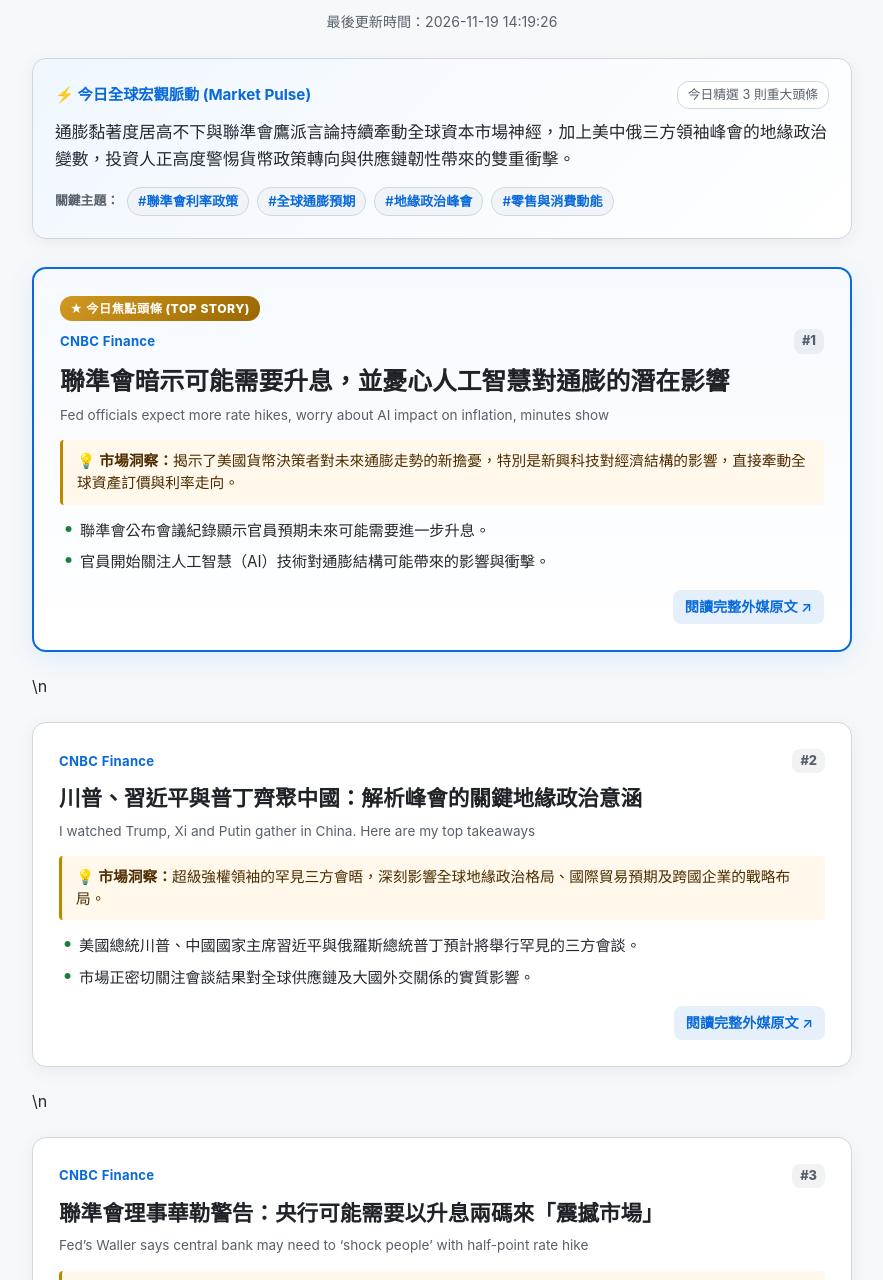
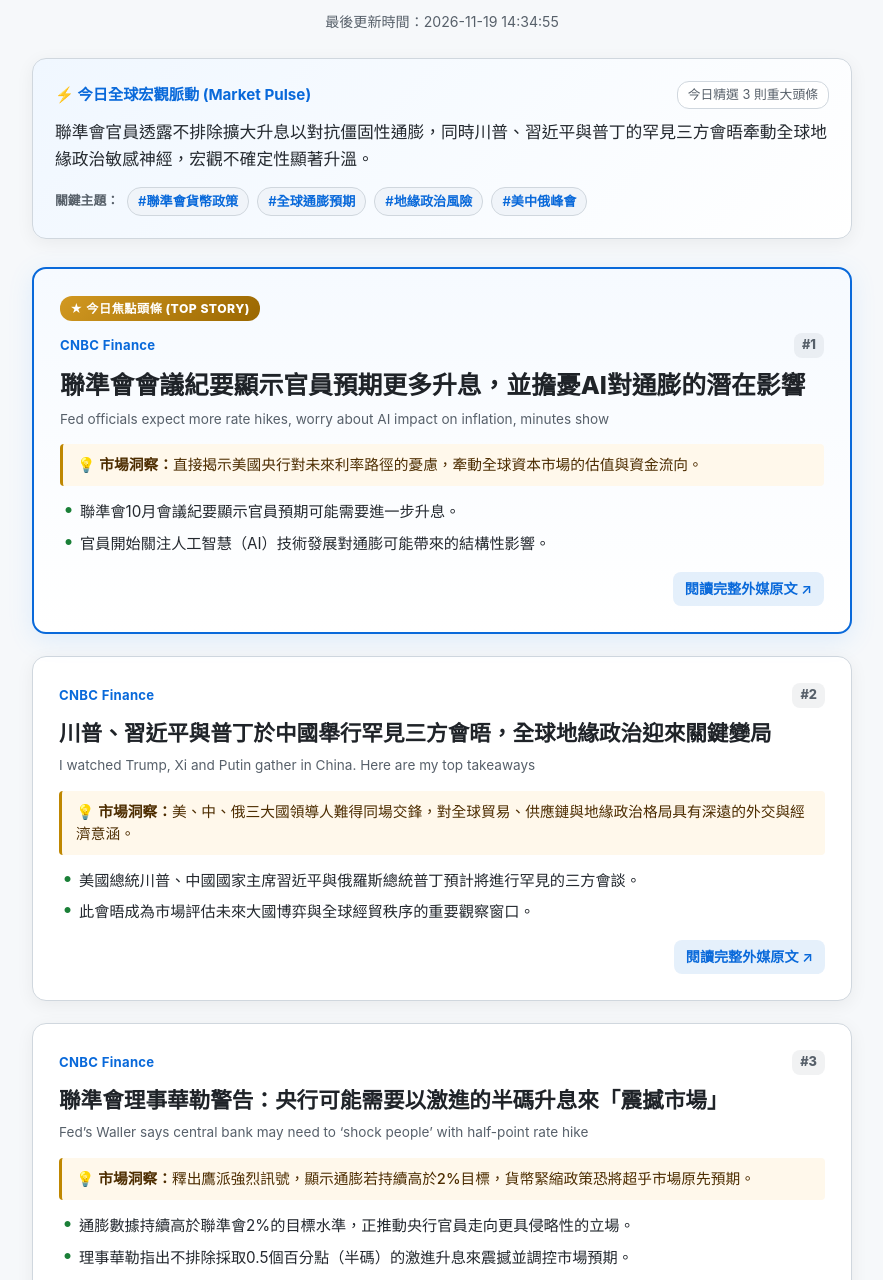
Before and after one commit to j810225-collab/daily-financial-news, a plain HTML site: page index.html in a window 1280 px wide. Shown: the part 145-1425 px from the top of the page, without its empty margins (198-1081 px from the left). Drawn offline with Linux system fonts and the light colour scheme.

Commit message:
Fix literal backslash-n artifact between cards and improve hero badge margin

```diff
--- a/index.html
+++ b/index.html
@@ -254,7 +254,7 @@
             border-radius: 12px;
             text-transform: uppercase;
             letter-spacing: 0.5px;
-            margin-bottom: 8px;
+            margin-bottom: 12px;
         }
 
         .card-header {
@@ -409,7 +409,7 @@
 
         <header>
             <h1>全球每日財經焦點</h1>
-            <div class="update-time">最後更新時間：2026-11-19 14:19:26</div>
+            <div class="update-time">最後更新時間：2026-11-19 14:34:55</div>
         </header>
 
         <!-- 今日情報速讀儀表盒 (Executive Summary) -->
@@ -418,10 +418,10 @@
                 <div class="pulse-title">⚡ 今日全球宏觀脈動 (Market Pulse)</div>
                 <div class="pulse-stat">今日精選 3 則重大頭條</div>
             </div>
-            <p class="pulse-overview">通膨黏著度居高不下與聯準會鷹派言論持續牽動全球資本市場神經，加上美中俄三方領袖峰會的地緣政治變數，投資人正高度警惕貨幣政策轉向與供應鏈韌性帶來的雙重衝擊。</p>
+            <p class="pulse-overview">聯準會官員透露不排除擴大升息以對抗僵固性通膨，同時川普、習近平與普丁的罕見三方會晤牽動全球地緣政治敏感神經，宏觀不確定性顯著升溫。</p>
             <div class="topics-wrapper">
                 <span class="topic-label">關鍵主題：</span>
-                <span class="topic-pill">#聯準會利率政策</span><span class="topic-pill">#全球通膨預期</span><span class="topic-pill">#地緣政治峰會</span><span class="topic-pill">#零售與消費動能</span>
+                <span class="topic-pill">#聯準會貨幣政策</span><span class="topic-pill">#全球通膨預期</span><span class="topic-pill">#地緣政治風險</span><span class="topic-pill">#美中俄峰會</span>
             </div>
         </section>
 
@@ -433,15 +433,15 @@
         <span class="source-tag">CNBC Finance</span>
         <span class="rank-badge">#1</span>
     </div>
-    <h2 class="card-title">聯準會暗示可能需要升息，並憂心人工智慧對通膨的潛在影響</h2>
+    <h2 class="card-title">聯準會會議紀要顯示官員預期更多升息，並擔憂AI對通膨的潛在影響</h2>
     <div class="original-title">Fed officials expect more rate hikes, worry about AI impact on inflation, minutes show</div>
 
     <div class="importance-box">
-        💡 <strong>市場洞察：</strong>揭示了美國貨幣決策者對未來通膨走勢的新擔憂，特別是新興科技對經濟結構的影響，直接牽動全球資產訂價與利率走向。
+        💡 <strong>市場洞察：</strong>直接揭示美國央行對未來利率路徑的憂慮，牽動全球資本市場的估值與資金流向。
     </div>
 
     <ul class="key-points">
-        <li>聯準會公布會議紀錄顯示官員預期未來可能需要進一步升息。</li><li>官員開始關注人工智慧（AI）技術對通膨結構可能帶來的影響與衝擊。</li>
+        <li>聯準會10月會議紀要顯示官員預期可能需要進一步升息。</li><li>官員開始關注人工智慧（AI）技術發展對通膨可能帶來的結構性影響。</li>
     </ul>
 
     <div class="card-footer">
@@ -449,21 +449,22 @@
             閱讀完整外媒原文 ↗
         </a>
     </div>
-</article>\n<article class="news-card ">
+</article>
+<article class="news-card ">
 
     <div class="card-header">
         <span class="source-tag">CNBC Finance</span>
         <span class="rank-badge">#2</span>
     </div>
-    <h2 class="card-title">川普、習近平與普丁齊聚中國：解析峰會的關鍵地緣政治意涵</h2>
+    <h2 class="card-title">川普、習近平與普丁於中國舉行罕見三方會晤，全球地緣政治迎來關鍵變局</h2>
     <div class="original-title">I watched Trump, Xi and Putin gather in China. Here are my top takeaways</div>
 
     <div class="importance-box">
-        💡 <strong>市場洞察：</strong>超級強權領袖的罕見三方會晤，深刻影響全球地緣政治格局、國際貿易預期及跨國企業的戰略布局。
+        💡 <strong>市場洞察：</strong>美、中、俄三大國領導人難得同場交鋒，對全球貿易、供應鏈與地緣政治格局具有深遠的外交與經濟意涵。
     </div>
 
     <ul class="key-points">
-        <li>美國總統川普、中國國家主席習近平與俄羅斯總統普丁預計將舉行罕見的三方會談。</li><li>市場正密切關注會談結果對全球供應鏈及大國外交關係的實質影響。</li>
+        <li>美國總統川普、中國國家主席習近平與俄羅斯總統普丁預計將進行罕見的三方會談。</li><li>此會晤成為市場評估未來大國博弈與全球經貿秩序的重要觀察窗口。</li>
     </ul>
 
     <div class="card-footer">
@@ -471,21 +472,22 @@
             閱讀完整外媒原文 ↗
         </a>
     </div>
-</article>\n<article class="news-card ">
+</article>
+<article class="news-card ">
 
     <div class="card-header">
         <span class="source-tag">CNBC Finance</span>
         <span class="rank-badge">#3</span>
     </div>
-    <h2 class="card-title">聯準會理事華勒警告：央行可能需要以升息兩碼來「震撼市場」</h2>
+    <h2 class="card-title">聯準會理事華勒警告：央行可能需要以激進的半碼升息來「震撼市場」</h2>
     <div class="original-title">Fed’s Waller says central bank may need to ‘shock people’ with half-point rate hike</div>
 
     <div class="importance-box">
-        💡 <strong>市場洞察：</strong>高階官員釋出更為激進的鷹派訊號，直接挑戰市場原先的降息幻想，為股市與債市增添強烈的不確定性。
+        💡 <strong>市場洞察：</strong>釋出鷹派強烈訊號，顯示通膨若持續高於2%目標，貨幣緊縮政策恐將超乎市場原先預期。
     </div>
 
     <ul class="key-points">
-        <li>通膨持續高於聯準會設定的2%目標，正逼使官員採取更為激進的立場。</li><li>華勒指出央行未來不排除透過升息半個百分點（兩碼）來強力打擊通膨。</li>
+        <li>通膨數據持續高於聯準會2%的目標水準，正推動央行官員走向更具侵略性的立場。</li><li>理事華勒指出不排除採取0.5個百分點（半碼）的激進升息來震撼並調控市場預期。</li>
     </ul>
 
     <div class="card-footer">
```
Also changed, not shown: 1 other file.
